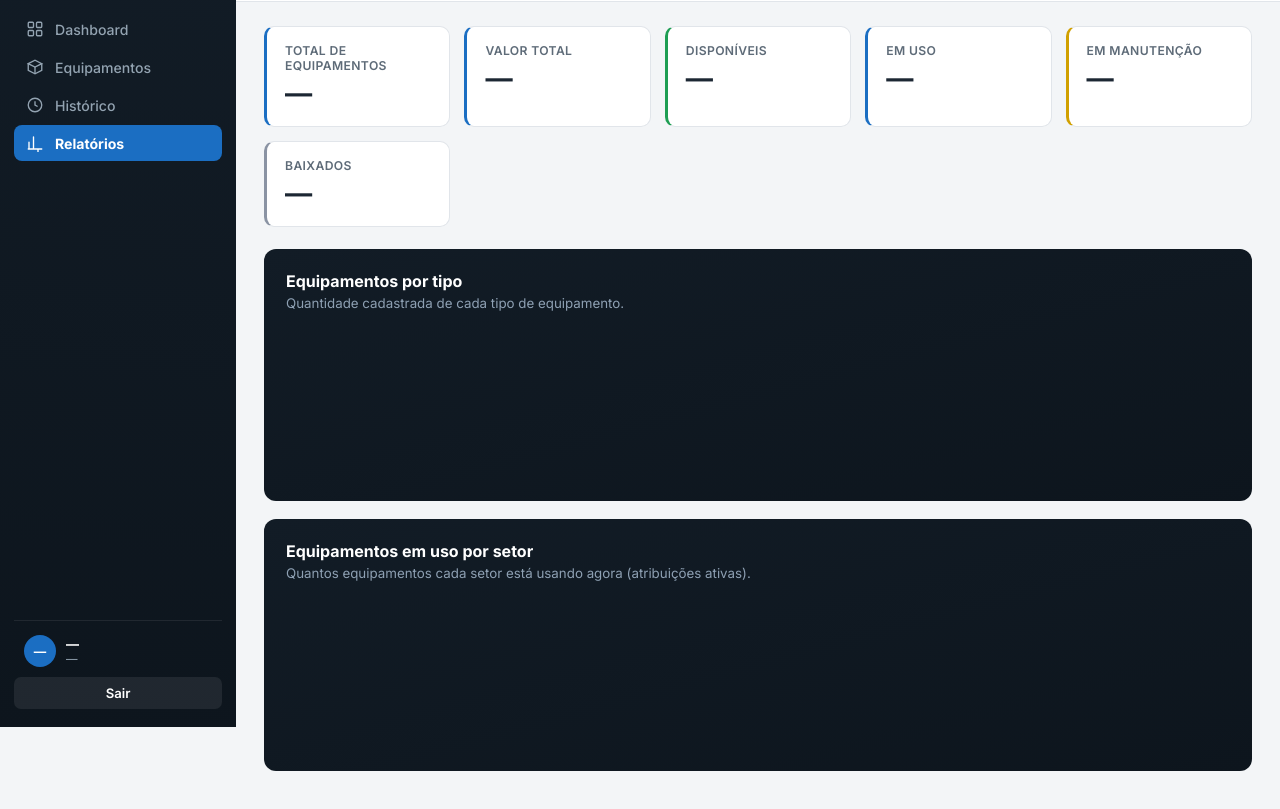
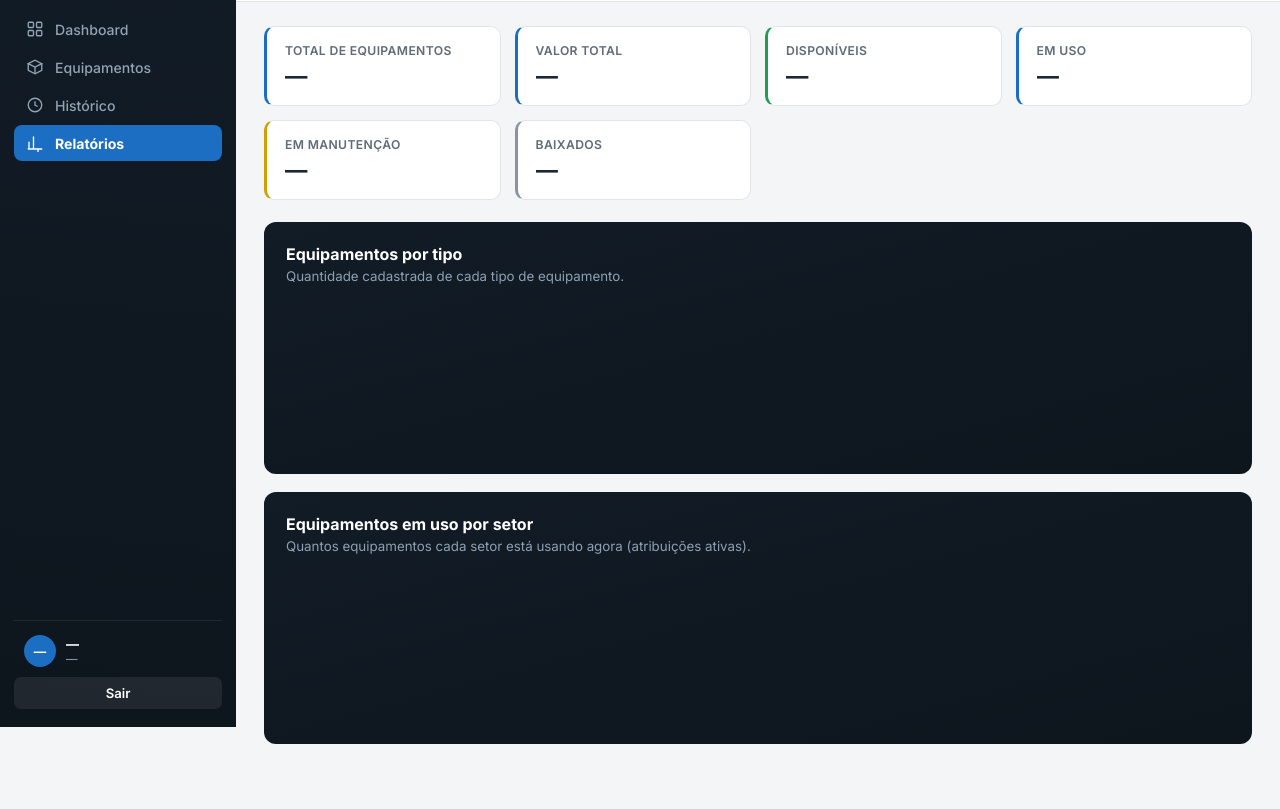
Before and after one commit to AndressaBitencourt/Inventario-TI, a plain HTML site: page frontend/relatorios.html in a window 1280 px wide. Shown: the part 73-882 px from the top of the page. Drawn offline with nearby package versions, Linux system fonts and the light colour scheme; no server answers.

Commit message:
fix: valor em R$ vazava para fora do card de KPI
Item de grid tem min-width:auto por padrao, entao nao encolhia pra
caber na coluna -- o texto vazava sobre o card vizinho mesmo com
largura de coluna correta. Soma min-width:0 no card, reduz a fonte do
valor e adiciona text-overflow:ellipsis como protecao pra valores
ainda maiores no futuro.

```diff
--- a/frontend/styles.css
+++ b/frontend/styles.css
@@ -184,13 +184,14 @@ form input:focus { outline: 2px solid var(--accent); outline-offset: -1px; }
 
 /* ===================== KPI cards ===================== */
 
-.kpi-grid { display: grid; grid-template-columns: repeat(auto-fill, minmax(170px, 1fr)); gap: 14px; margin-bottom: 22px; }
+.kpi-grid { display: grid; grid-template-columns: repeat(auto-fill, minmax(190px, 1fr)); gap: 14px; margin-bottom: 22px; }
 .kpi-card {
   background: var(--surface);
   border: 1px solid var(--line);
   border-left: 3px solid var(--accent);
   border-radius: 10px;
   padding: 16px 18px;
+  min-width: 0;
   display: flex;
   flex-direction: column;
   gap: 4px;
@@ -199,7 +200,13 @@ form input:focus { outline: 2px solid var(--accent); outline-offset: -1px; }
 .kpi-card.warn { border-left-color: #D1A000; }
 .kpi-card.off { border-left-color: #8A93A3; }
 .kpi-card small { color: var(--muted); font-size: 0.76rem; text-transform: uppercase; letter-spacing: 0.03em; font-weight: 600; }
-.kpi-card strong { font-size: 1.7rem; font-variant-numeric: tabular-nums; }
+.kpi-card strong {
+  font-size: 1.4rem;
+  font-variant-numeric: tabular-nums;
+  white-space: nowrap;
+  overflow: hidden;
+  text-overflow: ellipsis;
+}
 
 /* ===================== List toolbar / filtro pills ===================== */
 
```
